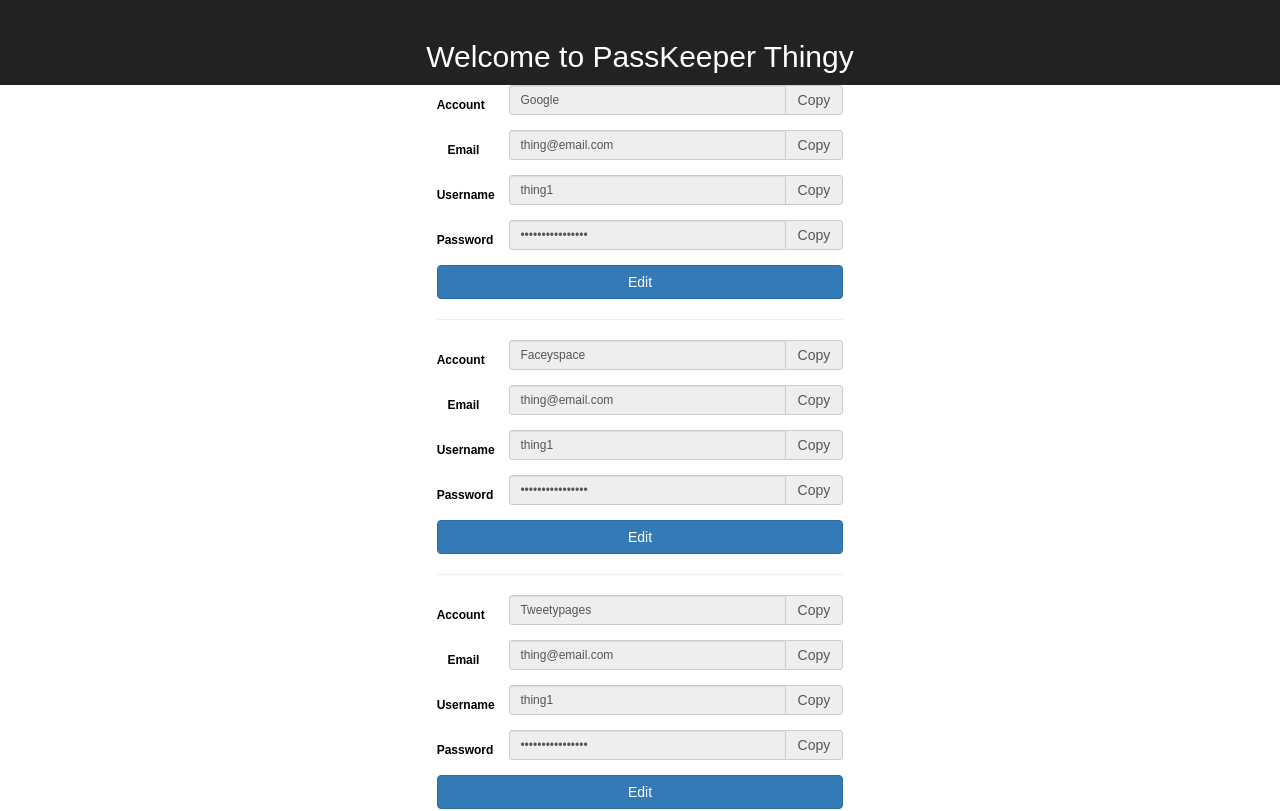
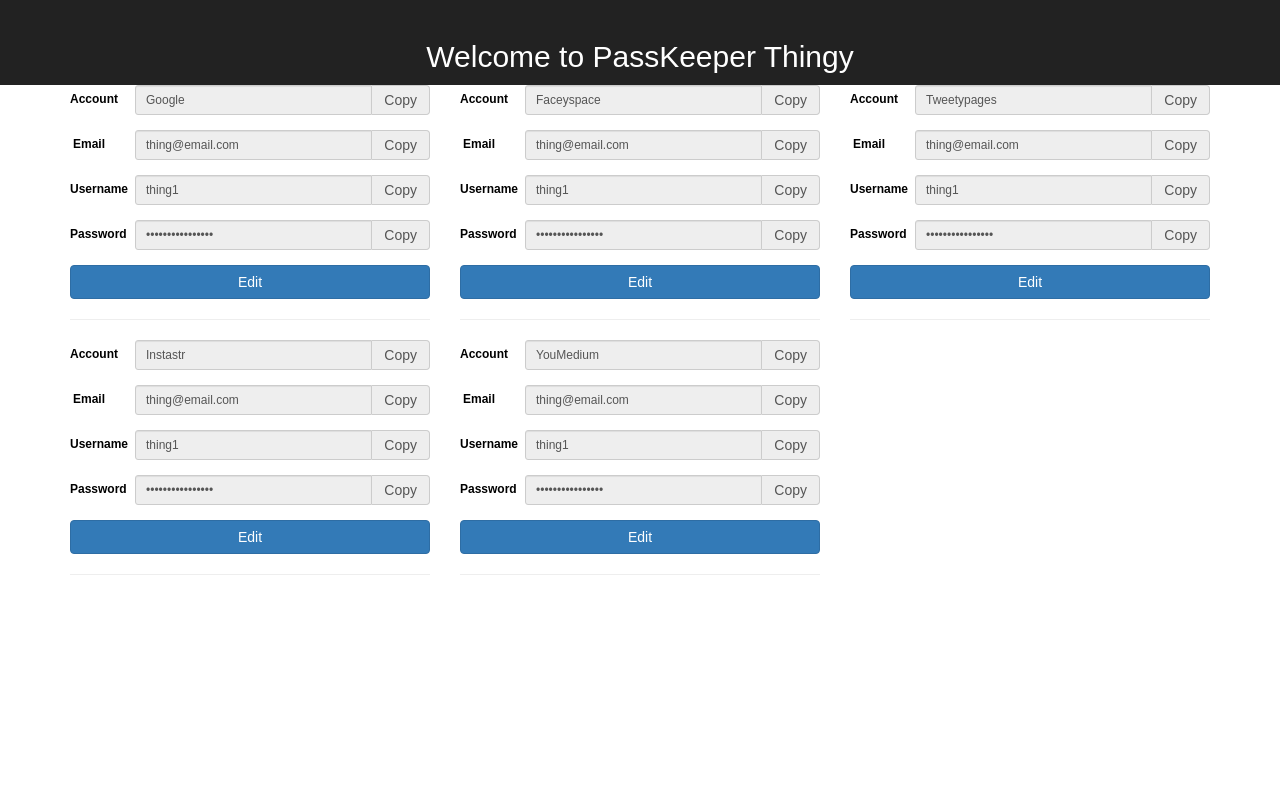
Before and after one commit to nicmitchell/local-pass, a React (Create React App) app: page / in a window 1280 px wide. Shown: the top 811 px of the page. Built offline with nearby package versions, Linux system fonts and the light colour scheme.

Commit message:
added grid layout

```diff
--- a/src/components/AccountsList.js
+++ b/src/components/AccountsList.js
@@ -1,5 +1,5 @@
 import React, { Component } from 'react';
-import { Row, Col } from 'react-bootstrap';
+import { Row, Col, Grid } from 'react-bootstrap';
 import AccountForm from './AccountForm';
 import sampleData from '../sample-data.js';
 import FormFields from './FormFields';
@@ -7,24 +7,25 @@ import FormFields from './FormFields';
 class AccountsList extends Component {
   render() {
     return (
+      <Grid>
         <Row className="account-list">
-        <Col sm={4}></Col>
-        <Col sm={4}>
             {
               Object
                 .keys(sampleData)
                 .map((account) => {
-                return <AccountForm
-                  key={ account }
+                  return (
+                    <Col sm={4} xs={6} key={ account }>
+                      <AccountForm
                         ref={ (input) => this.input = input }
                         details={ sampleData[account] }
                         fields={ FormFields }
                       />
+                    </Col>
+                  )
                 })
             }
-        </Col>
-        <Col sm={4}></Col>
         </Row>
+      </Grid>
     )
   }
 }
--- a/src/components/FormFieldGroup.js
+++ b/src/components/FormFieldGroup.js
@@ -20,7 +20,7 @@ class FormFieldGroup extends Component {
     return (
       <div>
         <Col componentClass={ ControlLabel } sm={2}>
-          <ControlLabel>{ this.props.attrs.label }</ControlLabel>
+          { this.props.attrs.label }
         </Col>
         <Col sm={10}>
           <InputGroup>
```
Also changed, not shown: src/components/AccountForm.js (+5 -3 lines). Lines whose indentation alone changed are shown as unchanged.
